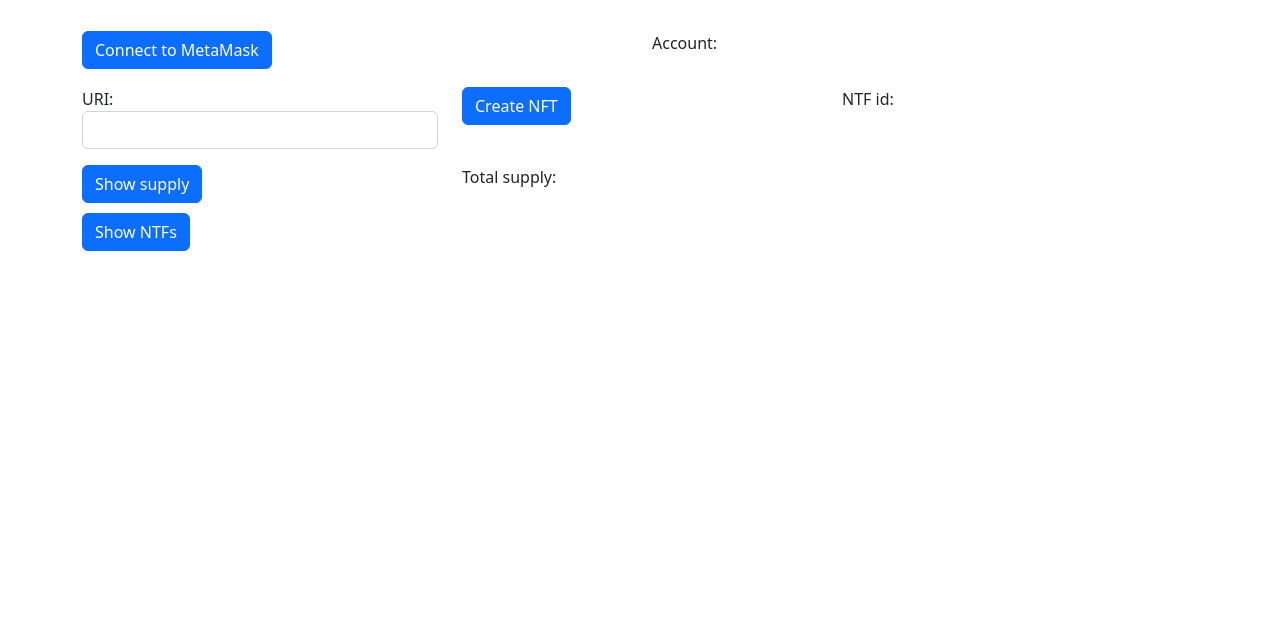
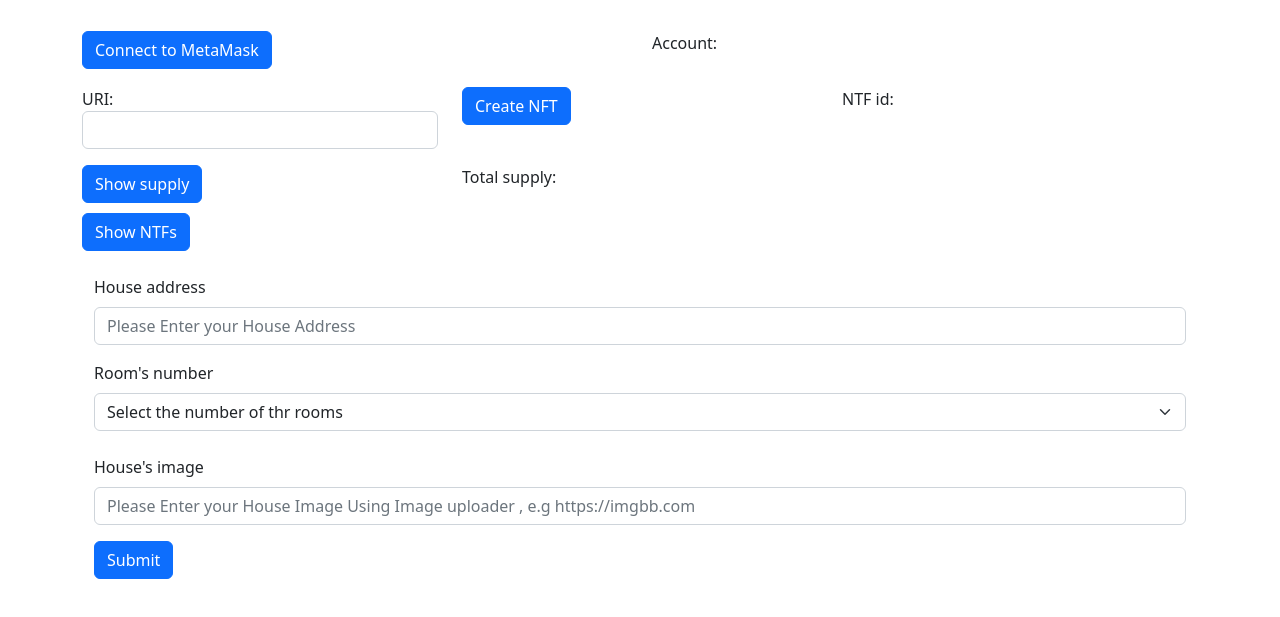
Before and after one commit to AymenKammoun/MTS-Project, a plain HTML site: page ERC-721_Token/index.html in a window 1280 px wide. Shown: the part 177-794 px from the top of the page. Drawn offline with nearby package versions, Linux system fonts and the light colour scheme; a script that the page names is missing.

Commit message:
update index

```diff
--- a/ERC-721_Token/index.html
+++ b/ERC-721_Token/index.html
@@ -1,11 +1,13 @@
-<!doctype html>
+<!DOCTYPE html>
 <html lang="en">
+
 <head>
-    <meta charset="utf-8">
-    <meta name="viewport" content="width=device-width, initial-scale=1">
+    <meta charset="utf-8" />
+    <meta name="viewport" content="width=device-width, initial-scale=1" />
     <title>Demo ERC-721</title>
-    <link href="https://cdn.jsdelivr.net/npm/bootstrap@5.2.3/dist/css/bootstrap.min.css" rel="stylesheet" integrity="sha384-rbsA2VBKQhggwzxH7pPCaAqO46MgnOM80zW1RWuH61DGLwZJEdK2Kadq2F9CUG65" crossorigin="anonymous">
+    <link href="https://cdn.jsdelivr.net/npm/bootstrap@5.2.3/dist/css/bootstrap.min.css" rel="stylesheet" integrity="sha384-rbsA2VBKQhggwzxH7pPCaAqO46MgnOM80zW1RWuH61DGLwZJEdK2Kadq2F9CUG65" crossorigin="anonymous" />
 </head>
+
 <body>
     <nav class="navbar navbar-expand-lg bg-light">
         <div class="container-fluid">
@@ -28,8 +30,12 @@
                         <ul class="dropdown-menu">
                             <li><a class="dropdown-item" href="#">Action</a></li>
                             <li><a class="dropdown-item" href="#">Another action</a></li>
-                <li><hr class="dropdown-divider"></li>
-                <li><a class="dropdown-item" href="#">Something else here</a></li>
+                            <li>
+                                <hr class="dropdown-divider" />
+                            </li>
+                            <li>
+                                <a class="dropdown-item" href="#">Something else here</a>
+                            </li>
                         </ul>
                     </li>
                     <li class="nav-item">
@@ -37,8 +43,10 @@
                     </li>
                 </ul>
                 <form class="d-flex" role="search">
-            <input class="form-control me-2" type="search" placeholder="Search" aria-label="Search">
-            <button class="btn btn-outline-success" type="submit">Search</button>
+                    <input class="form-control me-2" type="search" placeholder="Search" aria-label="Search" />
+                    <button class="btn btn-outline-success" type="submit">
+              Search
+            </button>
                 </form>
             </div>
         </div>
@@ -47,7 +55,9 @@
         <h1 class="text-center my-5">Web3 and MetaMask</h1>
         <div class="row py-2">
             <div class="col-6">
-          <button class="btn btn-primary" id="connect">Connect to MetaMask</button>
+                <button class="btn btn-primary" id="connect">
+            Connect to MetaMask
+          </button>
             </div>
             <div class="col-6">
                 <p>Account: <span class="showAccount"></span></p>
@@ -56,7 +66,7 @@
 
         <div class="row py-2">
             <div class="col-4">
-          URI: <input class="form-control" id="uri" type="text">
+                URI: <input class="form-control" id="uri" type="text" />
             </div>
             <div class="col-4">
                 <button class="btn btn-primary" id="create">Create NFT</button>
@@ -75,18 +85,70 @@
             </div>
         </div>
         <div class="row">
-
             <div class="col-4">
                 <button class="btn btn-primary" id="showNTFS">Show NTFs</button>
             </div>
             <div class="col-4">
                 <p id="nfts"></p>
             </div>
-
         </div>
+        <br />
+        <!-- adding info -->
+        <section class="container">
+            <!-- House Address -->
+            <div class="mb-3">
+                <label for="exampleFormControlInput1" class="form-label">House address</label
+          >
+          <input
+            type="email"
+            class="form-control"
+            placeholder="Please Enter your House Address"
+            id="address"
+          />
         </div>
+        <!-- Nombre of Rooms -->
+        <div class="mb-3">
+          <label for="exampleFormControlInput1" class="form-label">Room's number</label
+    >
+    <select class="form-select" aria-label="Default select example" id="room" >
+            <option selected aria-placeholder="">Select the number of thr rooms</option>
+      <option value="1">1</option>
+      <option value="2">2</option>
+      <option value="3">3</option>
+    </select>
+    <br>
+    <!-- Image uploader -->
+    <div class="mb-3">
+      <label for="exampleFormControlInput1" class="form-label">House's image</label
+>
+                <input type="email" class="form-control" id="image" placeholder="Please Enter your House Image Using Image uploader , e.g https://imgbb.com">
+            </div>
+            <button class="btn btn-primary" type="submit" onclick="myfunc()">
+              Submit
+            </button>
+        </section>
         <script src="https://cdn.jsdelivr.net/npm/bootstrap@5.2.3/dist/js/bootstrap.bundle.min.js" integrity="sha384-kenU1KFdBIe4zVF0s0G1M5b4hcpxyD9F7jL+jjXkk+Q2h455rYXK/7HAuoJl+0I4" crossorigin="anonymous"></script>
         <script src="https://cdnjs.cloudflare.com/ajax/libs/web3/1.8.1/web3.min.js" integrity="sha512-vtUOC0YIaNm/UutU7yfnwqnF9LOYnXtpHe2kwi1nvJNloeGQuncNBiEKP/3Ww3D62USAhbXGsnYpAYoiDsa+wA==" crossorigin="anonymous" referrerpolicy="no-referrer"></script>
         <script type="module" src="script.js"></script>
+        <script type="text/javascript">
+            function myfunc() {
+                let address = document.getElementById('address').value;
+                let image = document.getElementById("image").value;
+                let room = document.getElementById("room").value;
+                // console.log(address);
+                // console.log(image);
+                // console.log(room);
+                let obj = {
+                    address: address,
+                    image: image,
+                    room: room,
+                }
+                var URI = JSON.stringify(obj);
+                console.log(JSON.stringify(obj));
+
+
+            }
+        </script>
 </body>
+
 </html>
```
Lines whose indentation alone changed are shown as unchanged.
